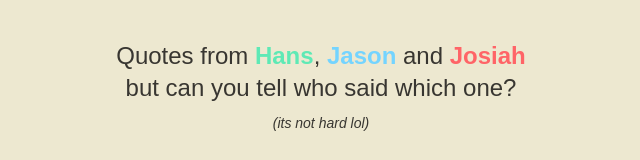
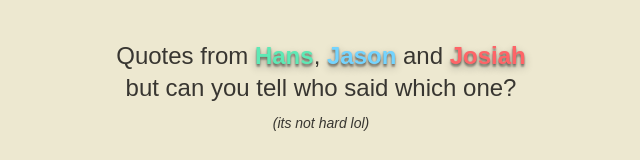
Before and after one commit to ROTBOW/quote_game, a Next.js app: page / in a window 1280 px wide. Shown: the top 160 px of the page, without its empty margins (319-959 px from the left). Built offline with nearby package versions, Linux system fonts and the light colour scheme; no server answers; the database is empty.

Commit message:
text shadow for names on home page

```diff
--- a/app/page.jsx
+++ b/app/page.jsx
@@ -72,7 +72,7 @@ const Home = () => {
   return (
     <div className="flex flex-col items-center">
       <h1 className="text-center text-2xl mt-10">
-        Quotes from <b className="text-emerald-300">Hans</b>, <b className="text-sky-300">Jason</b> and <b className="text-red-400">Josiah</b><br/>but can you tell who said which one?<br/><i className="text-sm">(its not hard lol)</i>
+        Quotes from <b className="text-emerald-300 text-shadow-lg/30">Hans</b>, <b className="text-sky-300 text-shadow-lg/30">Jason</b> and <b className="text-red-400 text-shadow-lg/30">Josiah</b><br/>but can you tell who said which one?<br/><i className="text-sm">(its not hard lol)</i>
       </h1>
 
       <div className="flex flex-col my-20">
```
